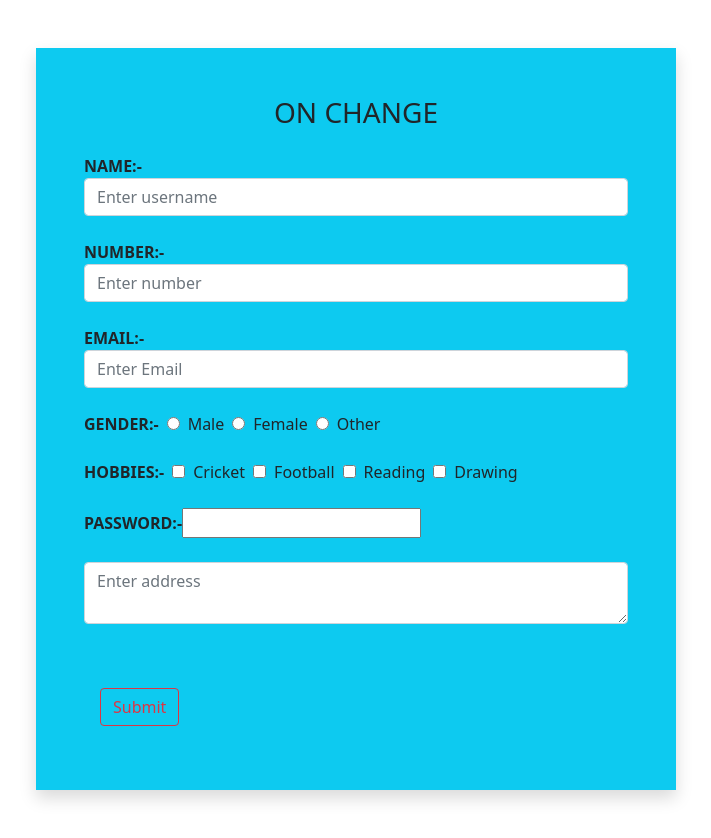
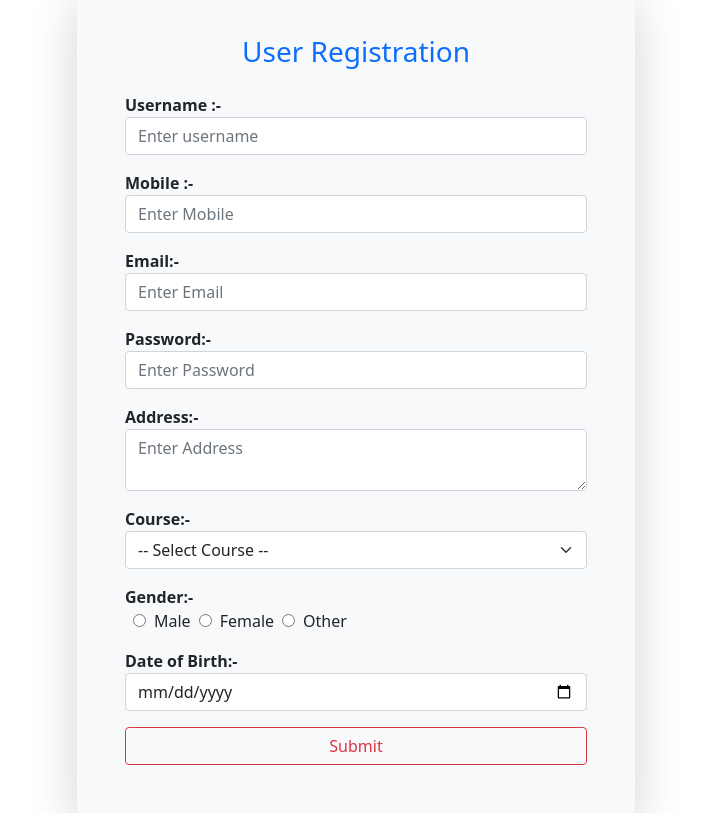
Before and after one commit to atulpal-web/Event-hand, a React (Create React App) app: page / in a window 1280 px wide. Shown: the whole page, without its empty margins (284-995 px from the left). After the commit the page ends 813 px from the top, so only its background shows below. Built offline with nearby package versions, Linux system fonts and the light colour scheme.

Commit message:
Initial commit

```diff
--- a/src/App.jsx
+++ b/src/App.jsx
@@ -1,12 +1,31 @@
+import ClassCounter from "./ClassComponent/ClassCounter"
+import About from "./pages/About"
+import Home from "./pages/Home"
+import ClassProps from "./ClassComponent/ClassProps.jsx"
+import RenderApi from "./hook/RenderApi.jsx"
+import Counter from "./hook/Counter.jsx"
+import OnClick from "./hook/OnClick.jsx"
+import Form from "./HandleForm/Form.jsx"
+import SingleFunction from "./HandleForm/SingleFunctionForm.jsx"
+import ReactHookForm from "./HandleForm/ReactHookForm.jsx"
+import FinalCounter from "./HOC/FinalCounter.jsx"
 
-import SingleFunction from "./HandleForm/SingleFunctionForm.jsx"
 
 
 const App = () => {
     return (
         <>
+            {/* <Home />
+            <ClassCounter/>
+            <Counter/>
+            <ClassProps />
+            <RenderApi/>
+            <OnClick/>
+            <Form/> */}
+            {/* <SingleFunction/>
+            <FinalCounter/> */}
+            <ReactHookForm/>
 
-             <SingleFunction/>
 
 
 
--- a/src/HandleForm/ReactHookForm.jsx
+++ b/src/HandleForm/ReactHookForm.jsx
@@ -1,83 +1,98 @@
-import {useForm}from "react-hook-form";
+import { useForm } from "react-hook-form";
+
 const ReactHookForm = () => {
     const { register, handleSubmit, formState: { errors } } = useForm();
 
-    function signup (data){
-        console.log(data)
-    }
-
-    const btnstyle = {
-        background:'#786587',
-        border:'px solid white'
+    function signup(data) {
+        console.log(data);
     }
 
     return (
-   <>
+        <div className="container d-flex justify-content-center align-items-center vh-100">
+            <div className="col-lg-6 p-5 shadow-lg rounded bg-light">
+                <form method="post" onSubmit={handleSubmit(signup)}>
+                    <h3 className="text-center mb-4 text-primary">User Registration</h3>
 
-    <div className="col-lg-6 mx-auto my-5 p-5 shadow">
-        <form  method="post" onSubmit= {handleSubmit (signup)}>
-        <h3 className="text-center">Form</h3>
-            <div className="mt-4">
-                <input type="text" {...register ('username',
-                    {
-                        required : {
-                            value:true,
-                            message:"Enter username"
-                        },
-                        minLength:{
-                            value:3,
-                            message:"minimum 3 character"
-                        },
-                         maxLength:{
-                            value:20,
-                            message:"maximum 20 character"
-                         },
-                         pattern:{
-                            value:/[A-Az-z]/,
-                            message:"Only characters are allowed"
-                         }
-                    }
-                )} className="form-control" placeholder="Enter username" />
-                <p className="text-danger">{errors && errors?. username?. message}</p>
-            </div>
-            <div className="mt-4">
-                <input type="text" {...register ('Mobile')} className="form-control" placeholder="Enter Mobile"/>
+                    <div className="mb-3">
+                        <strong className="form-strong">Username :-</strong>
+                        <input type="text" {...register('username', {
+                            required: "Enter username",
+                            minLength: { value: 3, message: "Minimum 3 characters" },
+                            maxLength: { value: 20, message: "Maximum 20 characters" },
+                            pattern: { value: /^[A-Za-z]+$/, message: "Only characters are allowed" }
+                        })} className="form-control" placeholder="Enter username" />
+                        <p className="text-danger">{errors.username?.message}</p>
                     </div>
 
-            <div className="mt-4">
-            <select {...register ('course',
-            {
-                required:{
-                    value:true,
-                    message:"select any course"
-                }
-            }
-
-            )}className="form-select">
-                <option value="">  -- select Course --</option>
-                <option value="Web"> Web </option>
-                <option value="App"> App </option>
-                <option value="App"> Game </option>
-
-            </select>
-            <p className="text-danger"> {errors?.course?.message}</p>
+                    <div className="mb-3">
+                        <strong className="form-strong">Mobile :-</strong>
+                        <input type="text" {...register('mobile', {
+                            required: "Enter mobile number",
+                            pattern: { value: /^[0-9]{10}$/, message: "Enter a valid 10-digit mobile number" }
+                        })} className="form-control" placeholder="Enter Mobile" />
+                        <p className="text-danger">{errors.mobile?.message}</p>
                     </div>
 
-            <div className="mt-4">
-
-                <input type="radio" {...register ('gender') }value="Male"className="mx-2"/>Male
-                <input type="radio" {...register ('gender') }value="Female" className="mx-2"/>Female
-                <input type="radio" {...register ('gender') }value="Other" className="mx-2"/>Other
-
+                    <div className="mb-3">
+                        <strong className="form-strong">Email:-</strong>
+                        <input type="email" {...register('email', {
+                            required: "Enter email",
+                            pattern: { value: /^[^\s@]+@[^\s@]+\.[^\s@]+$/, message: "Enter a valid email address" }
+                        })} className="form-control" placeholder="Enter Email" />
+                        <p className="text-danger">{errors.email?.message}</p>
                     </div>
 
-            <div className="mt-4">
-                <button className="btn btn-outline-success">Submit</button>
+                    <div className="mb-3">
+                        <strong className="form-strong">Password:-</strong>
+                        <input type="password" {...register('password', {
+                            required: "Enter password",
+                            minLength: { value: 6, message: "Minimum 6 characters required" }
+                        })} className="form-control" placeholder="Enter Password" />
+                        <p className="text-danger">{errors.password?.message}</p>
+                    </div>
+
+                    <div className="mb-3">
+                        <strong className="form-strong">Address:-</strong>
+                        <textarea {...register('address', {
+                            required: "Enter address"
+                        })} className="form-control" placeholder="Enter Address"></textarea>
+                        <p className="text-danger">{errors.address?.message}</p>
+                    </div>
+
+                    <div className="mb-3">
+                        <strong className="form-strong">Course:-</strong>
+                        <select {...register('course', { required: "Select a course" })} className="form-select">
+                            <option value="">-- Select Course --</option>
+                            <option value="Web">Web</option>
+                            <option value="App">App</option>
+                            <option value="Game">Game</option>
+                        </select>
+                        <p className="text-danger">{errors.course?.message}</p>
+                    </div>
+
+                    <div className="mb-3">
+                        <strong className="form-strong">Gender:-</strong>
+                        <div>
+                            <input type="radio" {...register('gender', { required: "Select a gender" })} value="Male" className="mx-2" />Male
+                            <input type="radio" {...register('gender', { required: "Select a gender" })} value="Female" className="mx-2" />Female
+                            <input type="radio" {...register('gender', { required: "Select a gender" })} value="Other" className="mx-2" />Other
+                        </div>
+                        <p className="text-danger">{errors.gender?.message}</p>
+                    </div>
+
+                    <div className="mb-3">
+                        <strong className="form-strong">Date of Birth:-</strong>
+                        <input type="date" {...register('date', { required: "Select a date" })} className="form-control" />
+                        <p className="text-danger">{errors.date?.message}</p>
+                    </div>
+
+                    <div className="text-center">
+                        <button className="btn btn-outline-danger w-100">Submit</button>
                     </div>
                 </form>
             </div>
-   </>
-  )
-}
+        </div>
+    );
+};
 
 export default ReactHookForm;
```
Lines whose indentation alone changed are shown as unchanged.
